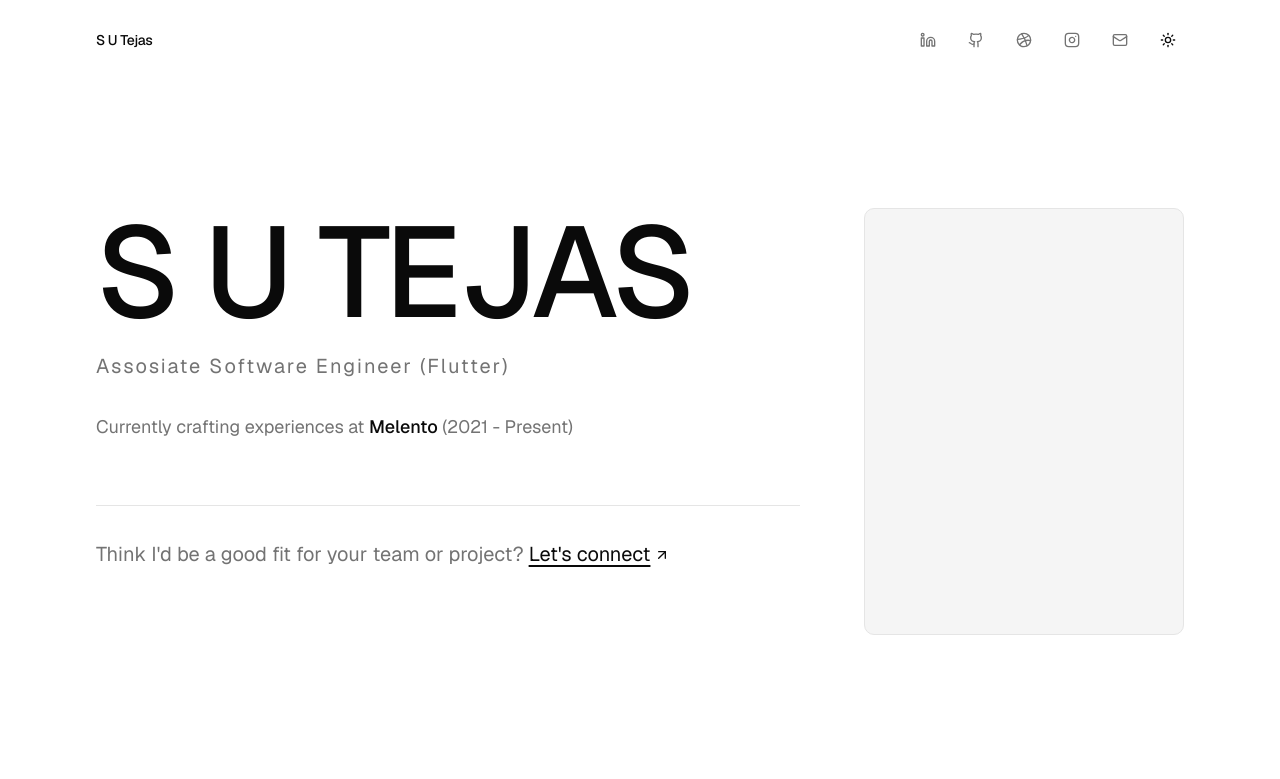
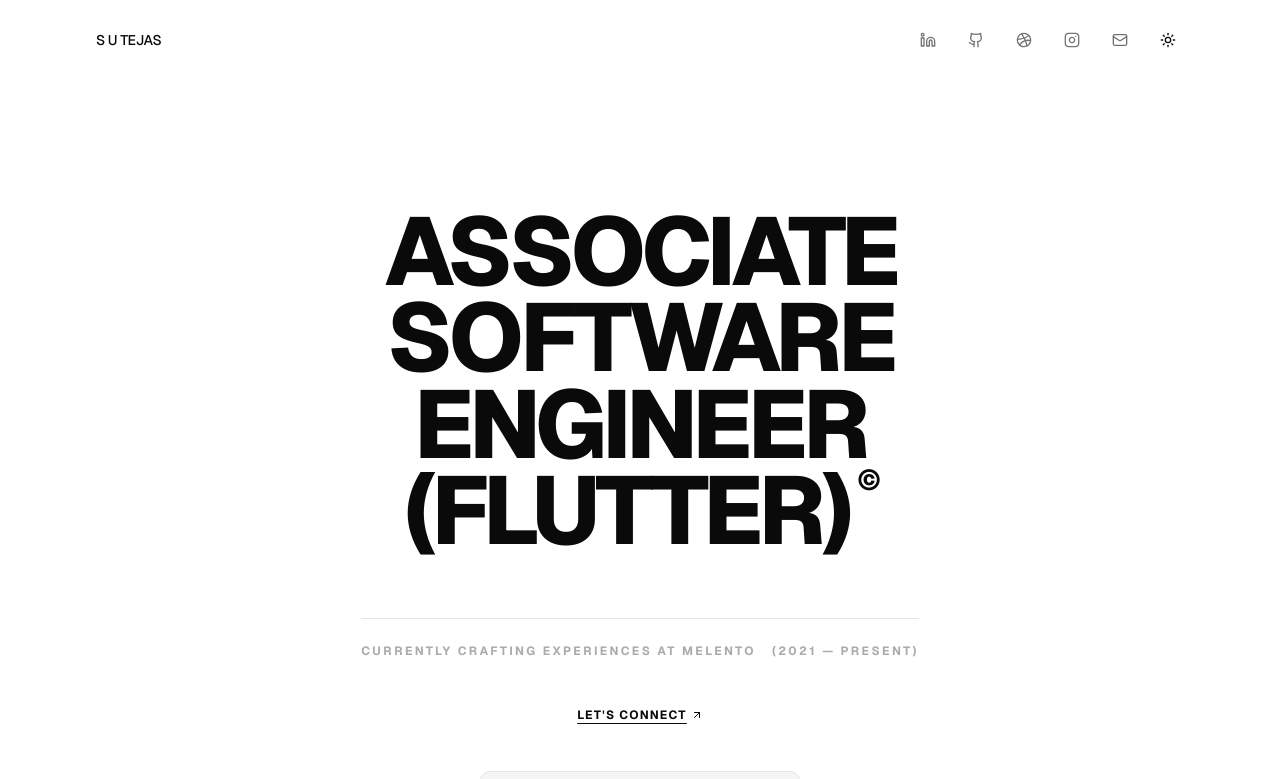
Before and after one commit to tejas-su/tejas-su.github.io, a Next.js app: page / in a window 1280 px wide. Shown: the top 779 px of the page. Built offline with nearby package versions, Linux system fonts and the light colour scheme.

Commit message:
feat: ui revamp in about section

```diff
--- a/components/about.tsx
+++ b/components/about.tsx
@@ -3,33 +3,32 @@ import { ArrowUpRight } from "lucide-react"
 
 export function About() {
   return (
-    <section className="px-6 py-16 md:px-12 md:py-24 lg:px-24 lg:py-32">
-      <div className="grid gap-16 lg:grid-cols-[1fr_auto] lg:items-start">
-        <div>
-          <h1 className="text-6xl font-medium tracking-tight md:text-7xl lg:text-8xl xl:text-9xl text-balance">
-            S U TEJAS
-          </h1>
-          <p className="mt-4 text-lg tracking-widest text-muted-foreground md:text-xl">
-            Assosiate Software Engineer (Flutter)
-          </p>
-          <p className="mt-8 text-base leading-relaxed text-muted-foreground md:text-lg max-w-xl">
-            Currently crafting experiences at{" "}
-            <span className="text-foreground font-medium">Melento</span> (2021 - Present)
-          </p>
-          <div className="mt-16 border-t border-border pt-8">
-            <p className="text-lg leading-relaxed text-muted-foreground md:text-xl">
-              Think I'd be a good fit for your team or project?{" "}
-              <Link
-                href="mailto:tejas_s.u@yahoo.com"
-                className="inline-flex items-center gap-1 text-foreground underline underline-offset-4 transition-colors hover:text-muted-foreground"
-              >
-                Let's connect
-                <ArrowUpRight className="h-4 w-4" />
-              </Link>
-            </p>
+    <section className="px-6 py-24 md:px-12 md:py-32 lg:px-24 flex flex-col items-center justify-center min-vh-80 text-center">
+      <div className="max-w-4xl mx-auto flex flex-col items-center gap-12">
+        <h1 className="text-4xl md:text-6xl lg:text-7xl xl:text-8xl font-extrabold tracking-tighter uppercase leading-[0.9] text-balance">
+          Associate <br />
+          Software <br />
+          Engineer <br />
+          (Flutter)<span className="inline-block align-top text-[0.4em] md:text-[0.3em] ml-2">©</span>
+        </h1>
+
+        <div className="w-full border-t border-border pt-6 mt-4">
+          <div className="flex flex-col md:flex-row justify-between items-center gap-4 text-[10px] md:text-xs font-bold uppercase tracking-[0.2em] text-muted-foreground/60">
+            <p className="whitespace-nowrap">Currently crafting experiences at Melento</p>
+            <p className="whitespace-nowrap">(2021 — Present)</p>
           </div>
         </div>
-        <div className="aspect-[3/4] w-full max-w-xs rounded-lg border border-border bg-neutral-100 dark:bg-neutral-800 lg:w-72 xl:w-80" />
+
+        <Link
+          href="mailto:tejas_s.u@yahoo.com"
+          className="inline-flex items-center gap-1 text-xs font-bold uppercase tracking-widest underline underline-offset-4 transition-colors hover:text-muted-foreground"
+        >
+          Let's connect
+          <ArrowUpRight className="h-3 w-3" />
+        </Link>
+
+        <div className="aspect-[3/4] w-full max-w-xs rounded-lg border border-border bg-neutral-100 dark:bg-neutral-800 mx-auto" />
+
       </div>
     </section>
   )
--- a/components/header.tsx
+++ b/components/header.tsx
@@ -11,7 +11,7 @@ export function Header() {
   return (
     <header className="sticky top-0 z-50 bg-background/80 backdrop-blur-sm px-6 py-6 md:px-12 lg:px-24">
       <div className="flex items-center justify-between">
-        <div className="text-sm font-medium tracking-tight">S U Tejas</div>
+        <div className="text-sm font-medium tracking-tight">S U TEJAS</div>
 
         {/* Desktop Navigation */}
         <nav className="hidden items-center gap-4 md:flex">
@@ -69,28 +69,24 @@ export function Header() {
           aria-expanded={isOpen}
         >
           <span
-            className={`h-0.5 w-5 bg-foreground transition-all duration-300 ease-in-out ${
-              isOpen ? "translate-y-2 rotate-45" : ""
-            }`}
+            className={`h-0.5 w-5 bg-foreground transition-all duration-300 ease-in-out ${isOpen ? "translate-y-2 rotate-45" : ""
+              }`}
           />
           <span
-            className={`h-0.5 w-5 bg-foreground transition-all duration-300 ease-in-out ${
-              isOpen ? "opacity-0" : ""
-            }`}
+            className={`h-0.5 w-5 bg-foreground transition-all duration-300 ease-in-out ${isOpen ? "opacity-0" : ""
+              }`}
           />
           <span
-            className={`h-0.5 w-5 bg-foreground transition-all duration-300 ease-in-out ${
-              isOpen ? "-translate-y-2 -rotate-45" : ""
-            }`}
+            className={`h-0.5 w-5 bg-foreground transition-all duration-300 ease-in-out ${isOpen ? "-translate-y-2 -rotate-45" : ""
+              }`}
           />
         </button>
       </div>
 
       {/* Mobile Menu */}
       <div
-        className={`overflow-hidden transition-all duration-300 ease-in-out md:hidden ${
-          isOpen ? "mt-6 max-h-64 opacity-100" : "max-h-0 opacity-0"
-        }`}
+        className={`overflow-hidden transition-all duration-300 ease-in-out md:hidden ${isOpen ? "mt-6 max-h-64 opacity-100" : "max-h-0 opacity-0"
+          }`}
       >
         <nav className="flex flex-col gap-4 border-t border-border pt-6">
           <Link
```
